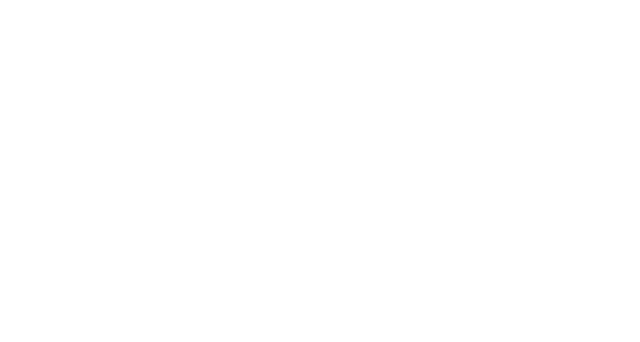
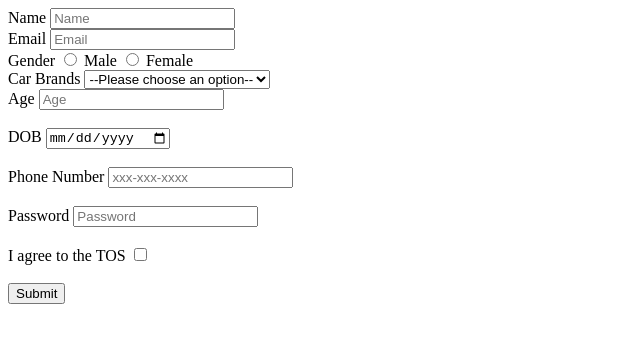
Before and after one commit to acciojob/signup-form-car-Jayamadhavi30, a website: page main.html in a window 1280 px wide. Shown: the whole page, without its empty margins (0-640 px from the left). Drawn offline with Linux system fonts and the light colour scheme.

Commit message:
created a submission

```diff
--- a/main.html
+++ b/main.html
@@ -6,7 +6,51 @@
 	<link rel="stylesheet" href="styles.css">
 </head>
 
-<body>
+<body><form action="submit.php" method="post">
+	<label for="name">Name</label>
+	<input type="text" id="name" name="name" placeholder="Name" required><br>
+
+<label for="email">Email</label>
+	<input type="Email" id="email" name="email" placeholder="Email" required>
+<br>
+	<label>Gender</label>
+	<input type="Radio" id="gender_m" name="gender" required>
+
+	<label for="gender_m">Male</label>
+	<input type="Radio" id="gender_f" name="gender" required>
+<label for="gender_f">Female</label>
+	<br>
+	<label for="cars">Car Brands</label>
+	<Select id="cars" name="caars" required>
+		            <option value="" disabled selected>--Please choose an option--</option>
+<option value="Toyota">Toyota</option>
+		<option value="Ford">Ford</option>
+		<option value="Honda">Honda</option>
+	</Select><br>
+
+
+
+<label for="age">Age</label>
+	<input type="Number" id="age" name="age" placeholder="Age" required>
+<br><br>
+
+	<label for="dob">DOB</label>
+	<input type="Date" id="dob" name="dob"  required><br><br>
+	<label for="tel">Phone Number</label>
+	<input type="Tel" id="tel" name="tel" placeholder="xxx-xxx-xxxx" ><br><br>
+
+<label for="password">Password</label>
+	<input type="Password" id="password" name="Password" placeholder="Password" required>
+<br><br>
+
+	<label for="tos">I agree to the TOS</label>
+	<input type="Checkbox" id="tos" required>
+<br><br>
+
+<button>Submit</button>
+
+
+</form>
 	<!-- the entire body must be written by student -->
     <script type="text/javascript" src="./script.js">
 </script>
```
